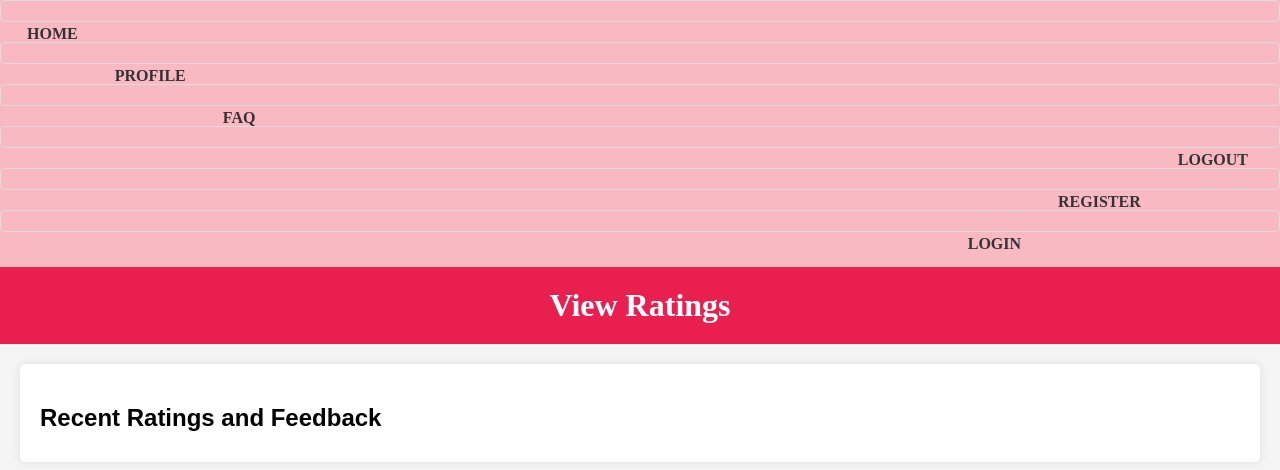
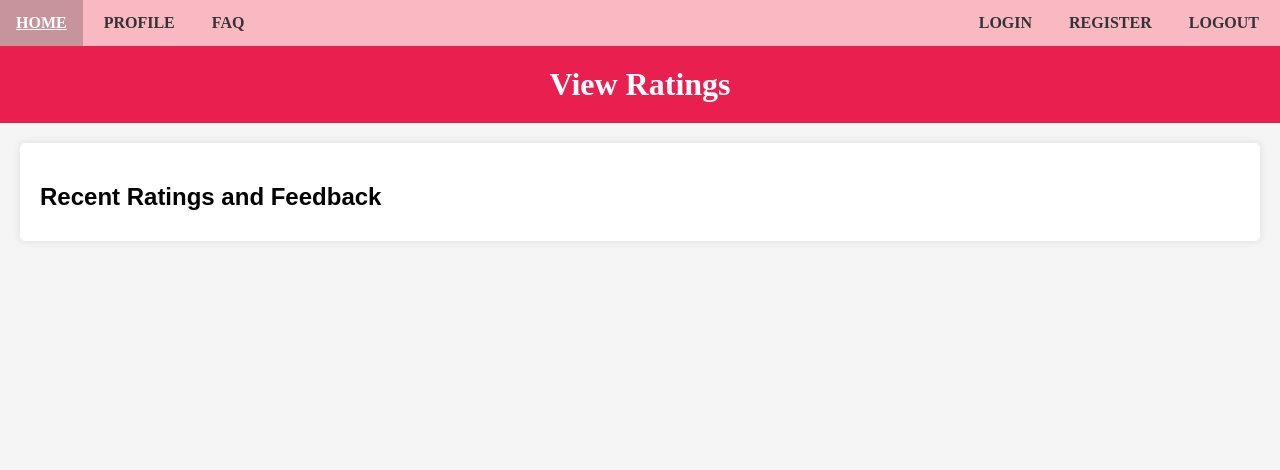
Before and after one commit to Desmond23Y/goingpink, a PHP site: page /Users/view_rating.php in a window 1280 px wide. Shown: the top 470 px of the page. Run offline with PHP 8.4, Linux system fonts and the light colour scheme; data that the repository does not hold is empty; some web fonts are replaced.

Commit message:
Update view_rating.css

```diff
--- a/Users/view_rating.css
+++ b/Users/view_rating.css
@@ -34,17 +34,6 @@ h2 {
     margin-bottom: 10px;
 }
 
-ul {
-    list-style: none;
-    padding: 0;
-}
-
-li {
-    margin-bottom: 20px;
-    border: 1px solid #ddd;
-    padding: 10px;
-    border-radius: 5px;
-}
 
 a {
     text-decoration: none;
```
